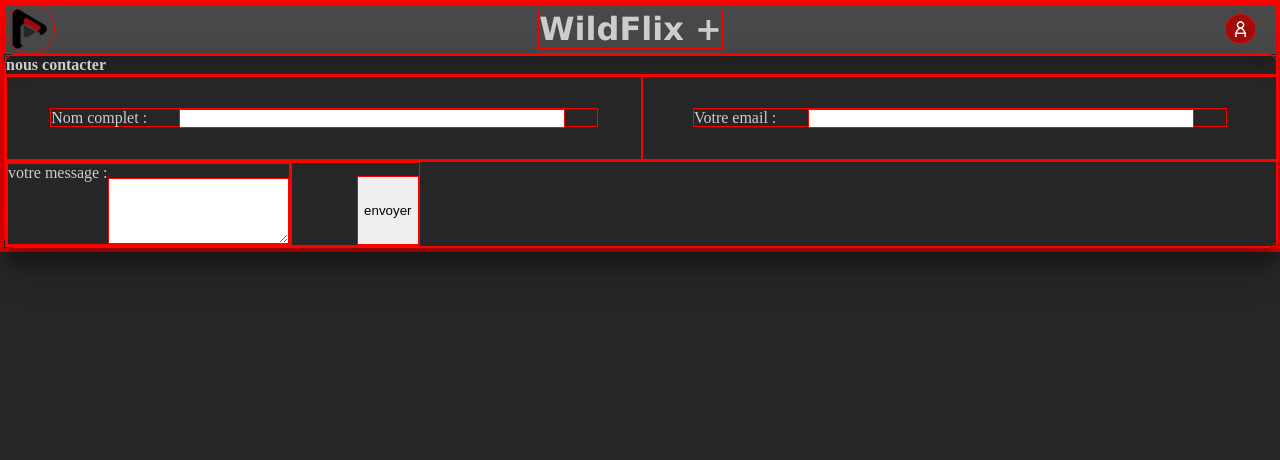
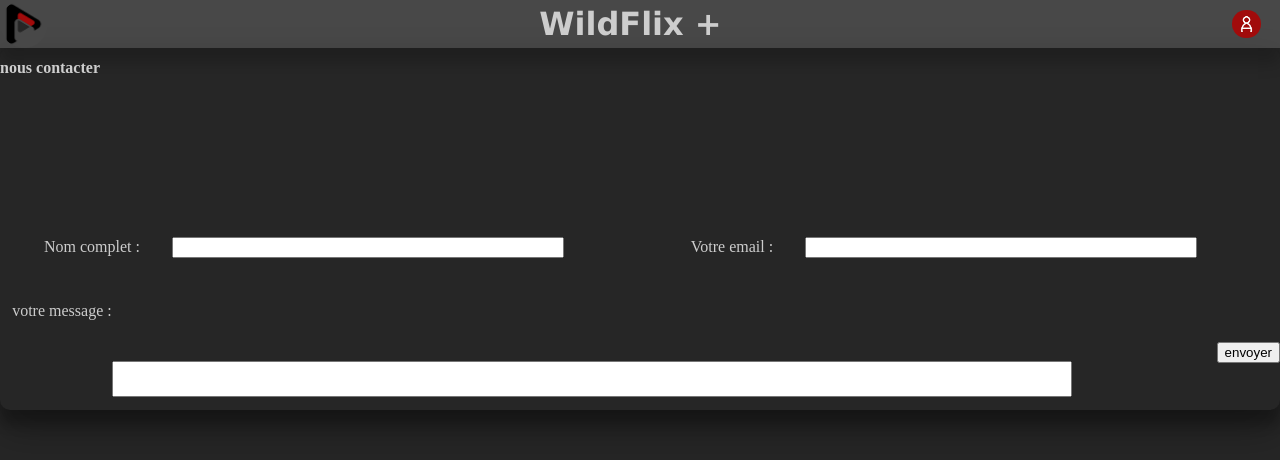
Before and after one commit to WildCodeSchool/2023-03-JS-Remote-Wild_Impact_Project-2_Team_C, a React (Vite) app in the folder frontend/: page / in a window 1280 px wide. Shown: the top 460 px of the page. Built offline with nearby package versions, Linux system fonts and the light colour scheme; a web font is replaced by a local one.

Commit message:
css fini

```diff
--- a/frontend/src/pages/ContactForm.jsx
+++ b/frontend/src/pages/ContactForm.jsx
@@ -21,13 +21,13 @@ function ContactForm() {
         </div>
       </div>
       <div className="envoi">
-        <div>
+        <div className="divmessage">
           <label className="message">
             votre message :
             <textarea className="textarea" />
           </label>
         </div>
-        <div className="button">
+        <div className="divbutton">
           <button> envoyer </button>
         </div>
       </div>
--- a/frontend/src/styles/Form.scss
+++ b/frontend/src/styles/Form.scss
@@ -1,10 +1,10 @@
 @import "./Variables.scss";
 
-*{
-  border:1px solid red
+* {
+  //border:1px solid red
 }
 
-.form{
+.form {
   margin: 0 25%;
   width: 50%;
   height: 400px;
@@ -16,76 +16,71 @@
   box-shadow: rgba(0, 0, 0, 0.3) 0px 19px 38px,
     rgba(0, 0, 0, 0.22) 0px 15px 12px;
 
-h1{
+  h1 {
     height: 5%;
     font-size: 100%;
-  margin: 0;
+    margin-bottom: 10%;
   }
 
-input{
+  input {
     width: 60%;
     margin: 5%;
-
   }
-textarea{
+  textarea {
     margin-top: 5%;
-  height: 60px;
-  width: auto;
+    resize: none;
   }
-button{
+  button {
     margin-top: 10%;
   }
 }
 
-
-@media screen and (min-width:769px) {
-
-
-  .form{
-    display:flex;
+@media screen and (min-width: 769px) {
+  .form {
+    display: flex;
     width: 100%;
-    height:30%;
+    height: 30%;
     margin: 0%;
   }
-h1{
+  h1 {
     display: flex;
     justify-content: flex-start;
-
   }
-.clien{
+  .clien {
     display: flex;
     width: 100%;
-
   }
-.name{
+  .name {
     width: 50%;
   }
-.email{
+  .email {
     width: 50%;
   }
-input{
-  width: 40%;
-
-}
-.envoi{
-  display: flex;
-
+  input {
+    width: 10px;
   }
 
-.message{
+  .envoi {
+    display: flex;
+    justify-content: center;
+    align-items: center;
+  }
+  .divmessage {
+    width: 100%;
+  }
+
+  .message {
+    margin: 1%;
     display: flex;
     justify-content: flex-start;
-
   }
-.textarea{
-  min-width: 60%;
-  min-height: 30%;
+  .textarea {
+    min-width: 80%;
+    min-height: 50%;
   }
-.button{
-  width: 10%;
+  button {
     display: flex;
-  justify-content: flex-end;
+    justify-content: center;
+    align-items: center;
   }
-
-
 }
```
Lines whose indentation alone changed are shown as unchanged.
